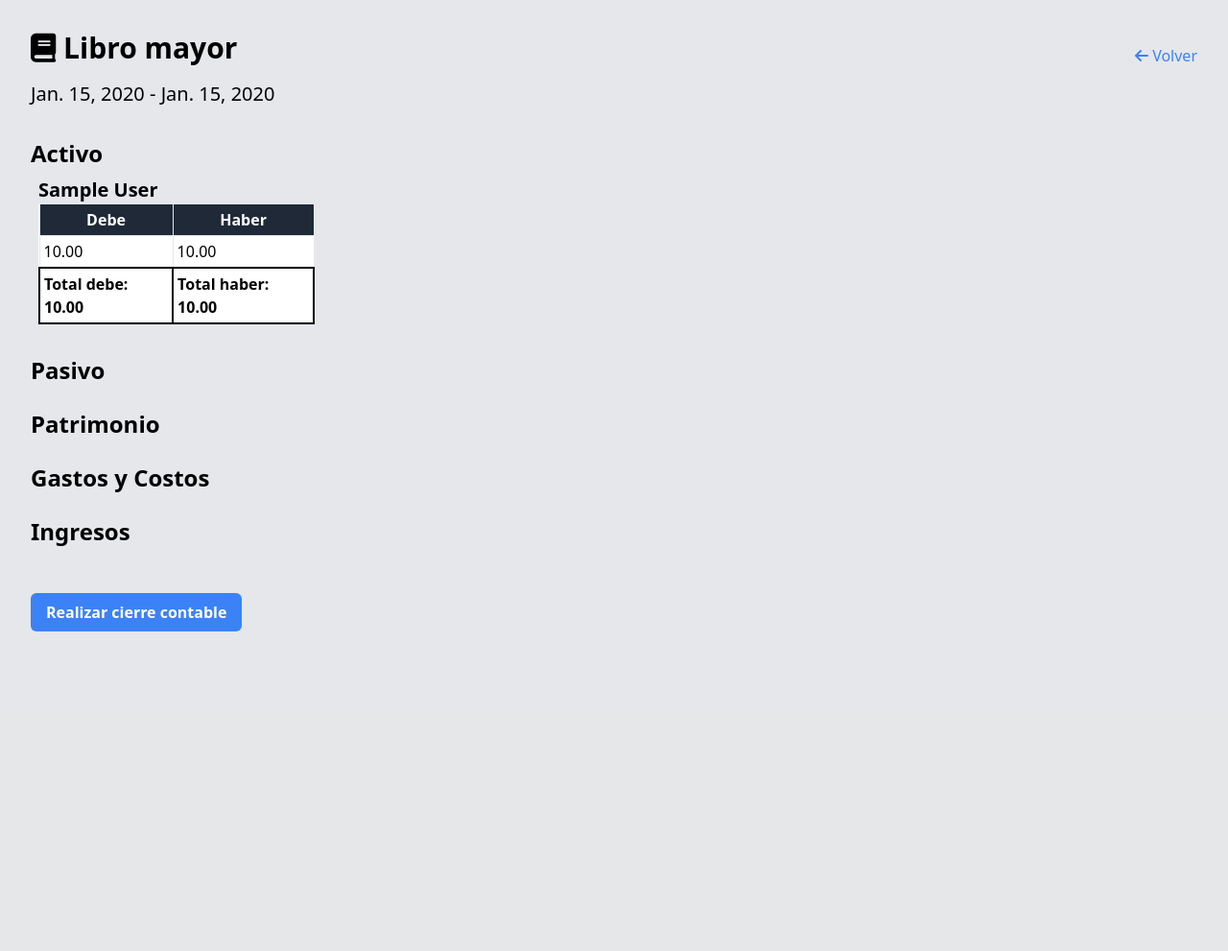
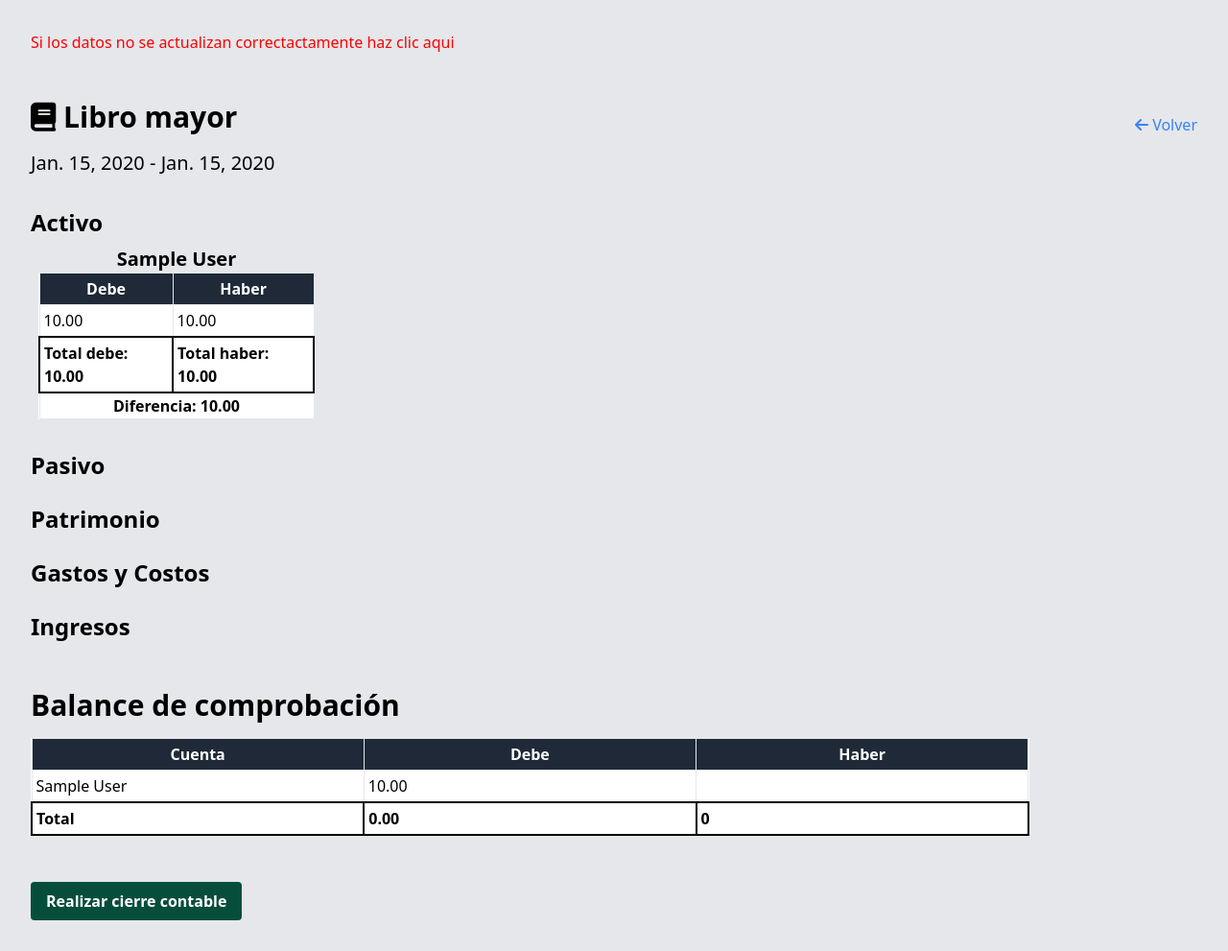
Before and after one commit to ado1203/ProyectoSIC-SistemaContableCodeCrafters, a Django app: page /ledger/1/ in a window 1280 px wide. Shown: the part 64-1055 px from the top of the page at 96% size. Before the commit the page ends 722 px from the top, so only its background shows below. Run offline with Django 4.2, Linux system fonts and the light colour scheme; data comes from the database, SQL or seed files in the repository; tables that the repository leaves empty hold one stand-in row (values such as "Sample post"); parts of the project's set-up code (start-up, migrations or seed data) failed here and were passed over; some libraries are stand-ins or nearby versions.

Commit message:
finalizacion de estilos Co-authored-by: Adonay Gutiérrez <ado1203@users.noreply.github.com> Co-authored-by: Alejandro347 <Alejandro347@users.noreply.github.com>

```diff
--- a/general_ledger/templates/create_account.html
+++ b/general_ledger/templates/create_account.html
@@ -11,17 +11,17 @@
                 {{ form.non_field_errors }}
 
                 <div class="mb-4 flex items-center">
-                    <label for="{{ form.code.id_for_label }}" class="text-xl text-white font-bold mr-2">Código:</label>
+                    <label for="{{ form.code.id_for_label }}" requerid class="text-xl text-white font-bold mr-2">Código:</label>
                     {{ form.code }}
                 </div>
 
                 <div class="mb-4 flex items-center">
-                    <label for="{{ form.name.id_for_label }}" class="text-xl text-white font-bold mr-2">Nombre de cuenta:</label>
+                    <label for="{{ form.name.id_for_label }}" requerid class="text-xl text-white font-bold mr-2">Nombre de cuenta:</label>
                     {{ form.name }}
                 </div>
 
                 <div class="mb-4 flex items-center">
-                    <label for="{{ form.category.id_for_label }}" class="text-xl text-white font-bold mr-2">Categoría:</label>
+                    <label for="{{ form.category.id_for_label }}" requerid class="text-xl text-white font-bold mr-2">Categoría:</label>
                     {{ form.category }}
                 </div>
 
--- a/general_ledger/templates/ledger.html
+++ b/general_ledger/templates/ledger.html
@@ -1,10 +1,15 @@
 {% extends 'base.html' %}
 
 {% block content %}
+
+{% comment %} Actualizar pagina pagina {% endcomment %}
+<a href="{% url 'ledger' ledger.id %}?random={{ request.session.session_key }}"><p style=" color: red;"> Si los datos no se actualizan correctactamente haz  clic aqui</p></a>
+<br></br>
 <div class="flex justify-between items-center">
     <h1 class="text-3xl font-semibold mb-4">
         <i class="fas fa-book"></i> Libro mayor
     </h1>
+
     {% if ledger.is_balance_sheet %}
         <span id="closeLedgerMessage" style="display: none; color: green; padding-left: 10px; font-size: 16px;">
             <i class="fas fa-check-circle"></i> Cierre contable realizado
@@ -22,7 +27,7 @@
     <div class="flex flex-wrap">
         {% for account in accounts %}
             <div class="w-1/4 p-2">
-                <h2 class="text-xl font-semibold">{{ account.name }}</h2>
+                <h2 class="text-xl font-semibold" style="text-align: center;">{{ account.name }}</h2>
 
                 <table class="w-1/10 border border-collapse bg-white">
                     <thead>
@@ -52,6 +57,13 @@
                                 <td style="border: 2px solid black; padding: 4px; width: 10%; font-weight: bold;">Total debe: {{ totals.debit_total }}</td>
                                 <td style="border: 2px solid black; padding: 4px; width: 10%; font-weight: bold;">Total haber: {{ totals.credit_total }}</td>
                             </tr>
+                            <tr>
+                                <td colspan="2" style="text-align: center;">
+                                    <strong>Diferencia:
+                                        {{ account.balance }}
+                                    </strong>
+                                </td>
+                            </tr>
                             {% endif %}
                         {% endfor %}
                     </tbody>
@@ -63,29 +75,56 @@
     <p class="text-lg mt-4">No hay cuentas disponibles.</p>
 {% endfor %}
 <br><br>
+
+        <h2 class="text-3xl font-semibold mb-4">Balance de comprobación</h2>
+
+        <table class="w-1/10 border border-collapse bg-white">
+            <tr  class="bg-gray-800 text-white">
+                <th class="border p-1">Cuenta</th>
+                <th class="border p-1">Debe</th>
+                <th class="border p-1">Haber</th>
+            </tr>
+            {% for  category_name, accounts in categorized_accounts.items %}
+                {% for account in accounts %}
+                    <tr class="border">
+                        <td td class="border p-1 w-1/10">{{ account.name }}</td>
+                        {% if account.balance_type == 'credit' %}
+                            <td class="border p-1 w-1/10"></td>
+                            <td class="border p-1 w-1/10">{{ account.balance }}</td>
+                        {% else %}
+                            <td class="border p-1 w-1/10">{{ account.balance }}</td>
+                            <td class="border p-1 w-1/10"></td>
+                        {% endif %}
+                    </tr>
+                {% endfor %}
+            {% endfor %}
+            <tr style="border: 2px solid black;">
+                <td style="border: 2px solid black; padding: 4px; width: 10%; font-weight: bold;"><strong>Total</strong></td>
+                <td style="border: 2px solid black; padding: 4px; width: 10%; font-weight: bold;">
+                    <strong>
+                     {{ totals_balance_sheet.debit_total }}
+                    </strong>
+                </td>
+                <td style="border: 2px solid black; padding: 4px; width: 10%; font-weight: bold;">
+                    <strong>
+                        {{ totals_balance_sheet.credit_total }}
+                    </strong>
+                </td>
+            </tr>
+        </table>
+
+<br><br>
 {% if not ledger.is_balance_sheet %}
     <form action="{% url 'close_ledger' ledger.id %}" method="post">
         {% csrf_token %}
-        <button type="submit" class="bg-blue-500 hover:bg-blue-700 text-white font-bold py-2 px-4 rounded-md" onclick="confirmCloseLedger(this);">
+        <button type="submit" class="bg-green-900 hover-bg-blue-700 text-white font-bold py-2 px-4 rounded" onclick="return confirm('¿Está seguro de que desea realizar el cierre contable?');">
             Realizar cierre contable
         </button>
+
     </form>
-{% else %}
-    <h2>Balance de comprobación</h2>
 {% endif %}
+
 <script>
-    function confirmCloseLedger(button) {
-        if (confirm('¿Está seguro de que desea realizar el cierre contable?')) {
-            button.style.display = 'none';
-
-            // Almacenar el estado en localStorage con la fecha del libro mayor
-            var ledgerDate = "{{ ledger.start_date }} - {{ ledger.end_date }}";
-            localStorage.setItem(ledgerDate, 'true');
-
-            // Mostrar el mensaje
-            document.getElementById('closeLedgerMessage').style.display = 'inline';
-        }
-    }
 
     // Verificar y mostrar el mensaje al cargar la página
     var ledgerDate = "{{ ledger.start_date }} - {{ ledger.end_date }}";
--- a/general_ledger/templates/ledgers.html
+++ b/general_ledger/templates/ledgers.html
@@ -26,7 +26,7 @@
 
 <ul class="pl-6">
     {% for ledger in ledgers %}
-        <li class="text-gray-500">
+        <li class="text-gray-500" >
             <i class="fas fa-arrow-right pr-2"></i>
             <a href="{% url 'ledger' ledger.id %}" class="text-blue-500 hover:underline">Fecha inicio: {{ ledger.start_date }} - Fecha final: {{ ledger.end_date }}</a>
         </li>
--- a/general_ledger/templates/transaction.html
+++ b/general_ledger/templates/transaction.html
@@ -35,7 +35,7 @@
             <label for="transaction_description" class="w-1/4 text-left text-gray-300">Descripción</label>
             <input type="text" name="transaction_description" id="transaction_description" class="w-3/4 p-2 border rounded-md text-gray-700">
         </div>
-        <button class="bg-blue-500 hover:bg-blue-700 text-white font-bold py-2 px-4 rounded-md">Agregar</button>
+        <button class="bg-blue-500 hover:bg-blue-700 text-white font-bold py-2 px-4 rounded-md" >Agregar</button>
     </form>
     {% comment %} Mensaje de Error {% endcomment %}
     {% if error_message %}
--- a/general_ledger/views.py
+++ b/general_ledger/views.py
@@ -1,3 +1,4 @@
+from django.db.models import F
 from django.shortcuts import render, redirect
 from .forms import AccountForm, TransactionForm, LedgerForm
 from .models import Account, Category, Transaction, Ledger
@@ -61,11 +62,9 @@
             amount = request.POST.get('amount')
 
             try:
-                ledger = Ledger.objects.get(start_date__lte=transaction_date,
-                                            end_date__gte=transaction_date)
+                ledger = Ledger.objects.get(start_date__lte=transaction_date, end_date__gte=transaction_date)
                 if ledger.is_balance_sheet:
-                    error_message = ('No se pueden agregar transacciones a un '
-                                     'libro mayor con cierre contable.')
+                    error_message = ('No se pueden agregar transacciones a un libro mayor con cierre contable.')
                 else:
                     new_transaction = form.save(commit=False)
 
@@ -74,18 +73,16 @@
                     elif transaction_type == 'credit':
                         new_transaction.transaction_credit_amount = amount
 
+                    # Asigna el libro mayor actual a la transacción
                     new_transaction.ledger = ledger
                     new_transaction.save()
 
-                    return redirect('transaction')
+                    # Redirige a la página del libro mayor actual
+                    return redirect('ledger', ledger_id=ledger.id)
             except Ledger.DoesNotExist:
-                error_message = (
-                    'No se puede agregar la transacción porque no '
-                    'existe un libro mayor para esa fecha.')
+                error_message = ('No se puede agregar la transacción porque no existe un libro mayor para esa fecha.')
         else:
-            error_message = ('Formulario no válido. Por favor, verifica los '
-                             'campos.')
-
+            error_message = ('Formulario no válido. Por favor, verifica los campos.')
     else:
         form = TransactionForm()
 
@@ -100,6 +97,7 @@
     }
 
     return render(request, 'transaction.html', context)
+
 
 
 def ledgers(request):
@@ -124,23 +122,22 @@
     transactions = Transaction.objects.filter(ledger=ledger).order_by(
         'transaction_date')
 
-    # Obtén los totales de débito y crédito para cada cuenta
+    # Resetear los balances de las cuentas para este libro mayor
+    Account.objects.update(balance=0, balance_type='debit')
+
+    # Obtén los totales de débito y crédito para cada cuenta específicos para este libro mayor
     account_totals = get_account_totals(ledger)
 
-    # actualizar el balance de cada cuenta
+    # Actualizar el balance de cada cuenta para este libro mayor
     for account_name, totals in account_totals.items():
-        if totals['debit_total'] > totals['credit_total']:
-            account = Account.objects.get(name=account_name)
-            account.balance = totals['debit_total'] - totals[
-                'credit_total']
+        account = Account.objects.get(name=account_name)
+        account.balance = totals['debit_total'] - totals['credit_total']
+        if account.balance < 0:
+            account.balance_type = 'credit'
+            account.balance = -account.balance
+        else:
             account.balance_type = 'debit'
-            account.save()
-        elif totals['credit_total'] > totals['debit_total']:
-            account = Account.objects.get(name=account_name)
-            account.balance = totals['credit_total'] - totals[
-                'debit_total']
-            account.balance_type = 'credit'
-            account.save()
+        account.save()
 
     totals_balance_sheet = get_totals_balance_sheet()
 
@@ -165,21 +162,30 @@
 
 
 def get_account_totals(ledger):
+    accounts = Account.objects.all()
     account_totals = {}
-    transactions = Transaction.objects.filter(ledger=ledger)
-    for transaction in transactions:
-        account_name = transaction.account.name
-        if account_name not in account_totals:
-            account_totals[account_name] = {
-                'debit_total': 0,
-                'credit_total': 0,
-            }
-        account_totals[account_name][
-            'debit_total'] += transaction.transaction_debit_amount
-        account_totals[account_name][
-            'credit_total'] += transaction.transaction_credit_amount
+
+    for account in accounts:
+        debit_total = 0
+        credit_total = 0
+        # Calcula los totales de débito y crédito específicos para el libro mayor actual
+        transactions = Transaction.objects.filter(account=account, ledger=ledger)
+        for transaction in transactions:
+            debit_total += max(transaction.transaction_debit_amount, 0)  # Asegura que las cantidades sean positivas
+            credit_total += max(transaction.transaction_credit_amount, 0)  # Asegura que las cantidades sean positivas
+
+        if debit_total != credit_total:
+            # Maneja el desequilibrio aquí (por ejemplo, registra un error o realiza alguna acción específica)
+            pass
+
+        # Guarda los totales en el diccionario de totales de cuentas
+        account_totals[account.name] = {
+            'debit_total': debit_total,
+            'credit_total': credit_total,
+        }
 
     return account_totals
+
 
 
 def get_totals_balance_sheet():
--- a/inventory/templates/inventory.html
+++ b/inventory/templates/inventory.html
@@ -38,7 +38,7 @@
             <option value="{{ stock.id }}">{{ stock.stock_name }}</option>
         {% endfor %}
     </select>
-    <button type="submit" class="bg-blue-500 hover:bg-blue-700 text-white font-bold py-2 px-4 rounded-md">Guardar</button>
+    <button type="submit" class="bg-blue-500 hover:bg-blue-700 text-white font-bold py-2 px-4 rounded-md" onclick="return confirm('¿Desea guardar los datos?');">Guardar</button>
 </form>
 
 
--- a/templates/base.html
+++ b/templates/base.html
@@ -3,6 +3,9 @@
 <head>
     <meta charset="UTF-8">
     <meta name="viewport" content="width=device-width, initial-scale=1.0">
+    <meta http-equiv="Cache-Control" content="no-store, no-cache, must-revalidate">
+    <meta http-equiv="Pragma" content="no-cache">
+    <meta http-equiv="Expires" content="0">
     <title>Sistema Contable CodeCrafters</title>
     <link rel="stylesheet" href="https://cdn.jsdelivr.net/npm/tailwindcss@2.2.16/dist/tailwind.min.css">
     <link rel="stylesheet" href="https://cdnjs.cloudflare.com/ajax/libs/font-awesome/6.0.0-beta3/css/all.min.css">
@@ -71,7 +74,6 @@
             <li><a href="{%url 'transaction'%}">Registro de transacciones</a></li>
             <li><a href="{%url 'ledgers'%}">Libro Mayor</a></li>
             <li><a href="{%url 'inventory'%}">Inventario</a></li>
-            <li><a href="#">Hoja de trabajo</a></li>
             <!-- Agrega más opciones según sea necesario  -->
         </ul>
     </div>
```
Also changed, not shown: create_superuser.py (added, +9 -0 lines), fixtures/account_fixture.json (+180 -0 lines), fixtures/inventory_fixture.json (added, +10 -0 lines), 1 other file.
